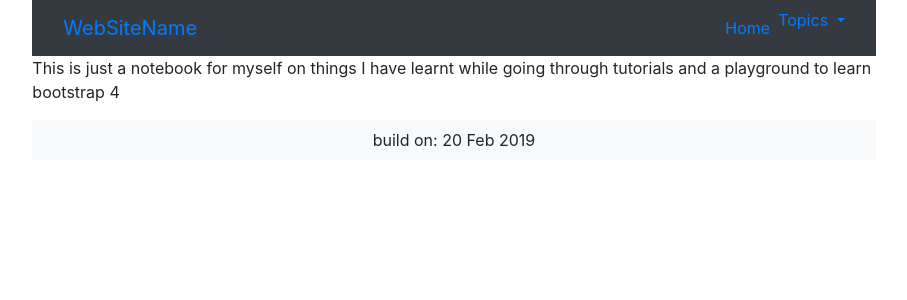
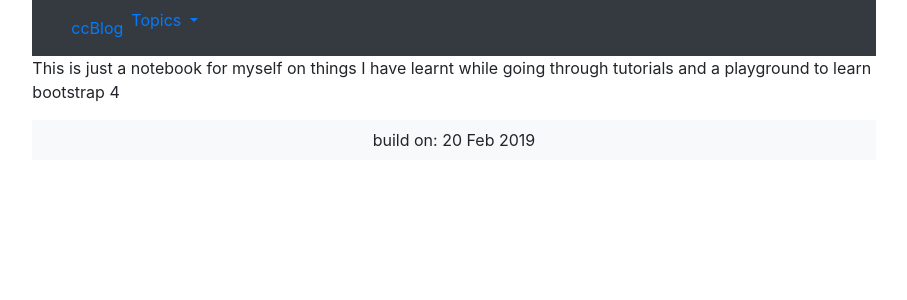
Before and after one commit to CoolColdUK/CoolColdUK.github.io, a Jekyll site: the page built from index.html, in a window 1280 px wide. Shown: the top 300 px of the page, without its empty margins (186-1093 px from the left). Built offline with Jekyll 4.4.1, drawn with Linux system fonts in a browser that asks for light colours; nearby versions of some CDN libraries.

Commit message:
Update header.html

```diff
--- a/_includes/header.html
+++ b/_includes/header.html
@@ -1,12 +1,9 @@
 <nav class="navbar navbar-expand-sm bg-dark justify-content-center">
     <div class="container-fluid">
-        <div class="navbar-header">
-            <a class="navbar-brand" href="#">WebSiteName</a>
-        </div>
         <!-- Links -->
         <ul class="nav navbar-nav">
             <li {% if page.url==item.link %} class="nav-item active" {% else %} class="nav-item" {% endif %}><a href="#"
-                    class="nav-link">Home</a></li>
+                    class="nav-link">ccBlog</a></li>
             <li class="dropdown">
                 <a class="dropdown-toggle" data-toggle="dropdown" href="#">Topics
                     <span class="caret"></span></a>
```
